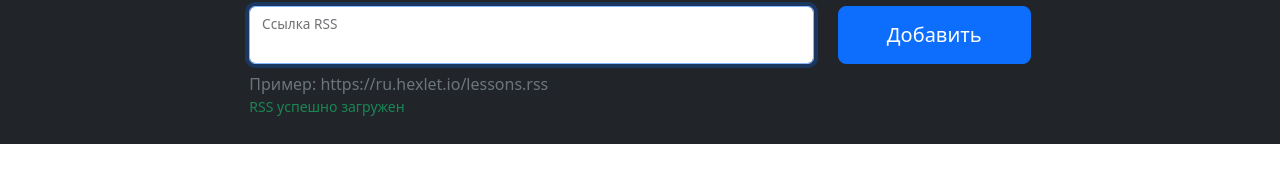
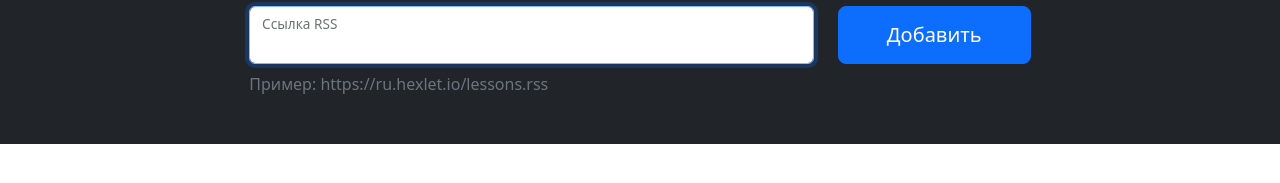
Before and after one commit to Nikimad/frontend-project-lvl3, a website built with webpack: page index.html in a window 1280 px wide. Shown: the part 165-348 px from the top of the page. Built offline with nearby package versions, Linux system fonts and the light colour scheme.

Commit message:
add feedback <p>

```diff
--- a/index.html
+++ b/index.html
@@ -25,7 +25,7 @@
                             </div>
                         </form>
                         <p class="mt-2 mb-0 text-muted">Пример: https://ru.hexlet.io/lessons.rss</p>
-                        <p class="feedback m-0 position-absolute small text-success">RSS успешно загружен</p>
+                        <p class="feedback m-0 position-absolute small text-danger"></p>
                     </div>
                 </div>
             </section>
```
